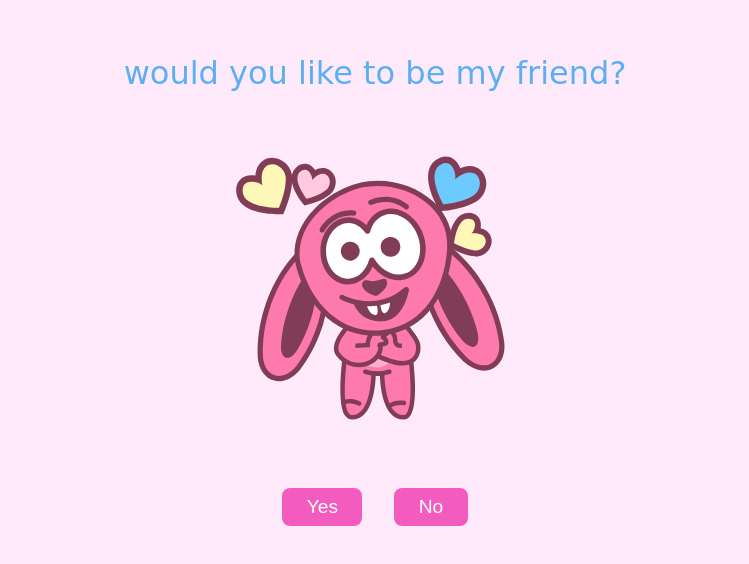
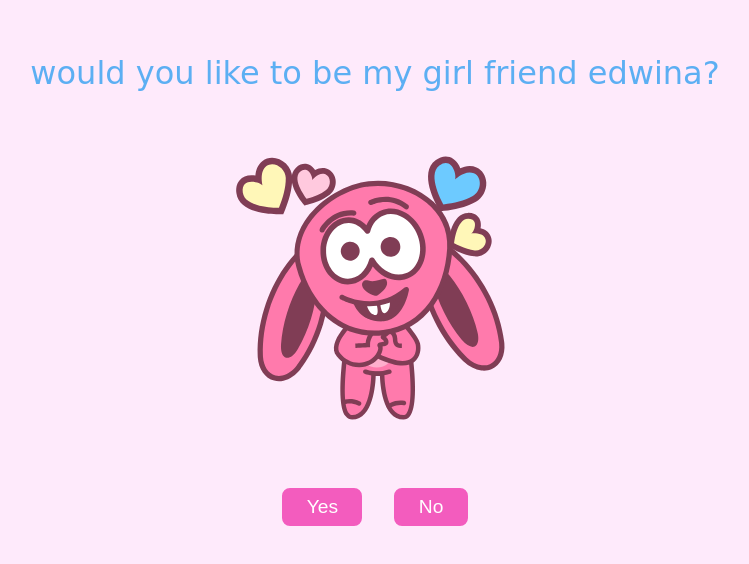
Before and after one commit to codeironside/my-small-love-project-for-dora, a Next.js app: page / in a window 1280 px wide. Shown: the part 110-674 px from the top of the page, without its empty margins (265-1014 px from the left). Built offline with nearby package versions, Linux system fonts and the light colour scheme.

Commit message:
Update page.tsx

```diff
--- a/app/page.tsx
+++ b/app/page.tsx
@@ -77,7 +77,7 @@ function Home() {
   return (
     <StyledHome data-testid="container">
       <div className="home-container">
-        {bunnyState === "yes" ? <div className="title">Hasta la vista Baby  !!!!</div> : <div className="title">would you like to be my friend?</div>}
+        {bunnyState === "yes" ? <div className="title">Hasta la vista Baby  !!!!</div> : <div className="title">would you like to be my girl friend edwina?</div>}
         <div className="animation">
           {bunnyState === "normal" && <Lottie options={bunnyPleaseOptions} height={300} width={300} />}
           {bunnyState === "cry" && <Lottie options={bunnyCryOptions} height={300} width={300} />}
```
